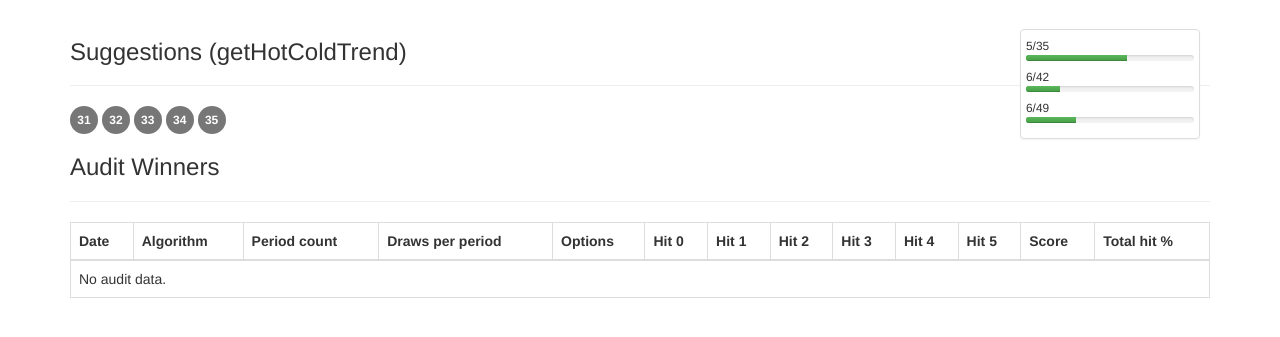
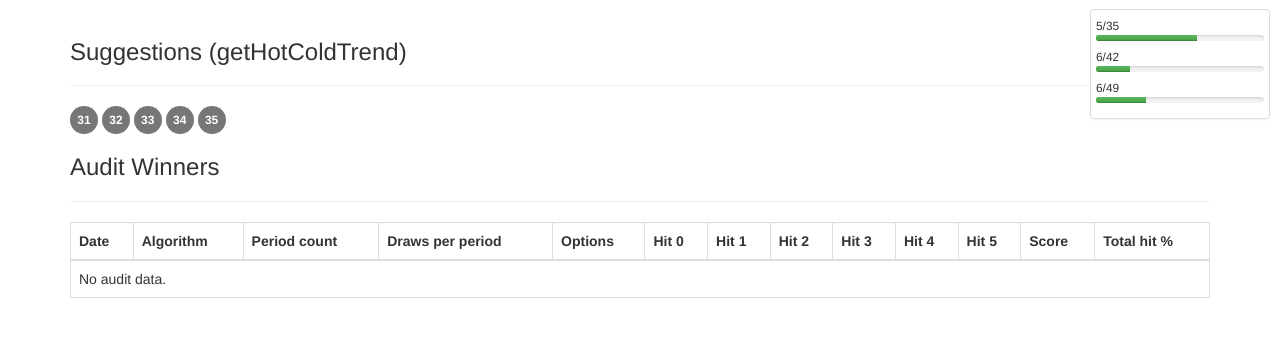
Before and after one commit to mishedone/mo-lottery, a PHP site: page / in a window 1280 px wide. Shown: the part 51-388 px from the top of the page. Run offline with PHP 8.4, Linux system fonts and the light colour scheme; data that the repository does not hold is empty.

Commit message:
Finish styling the progress panel.

```diff
--- a/css/app.css
+++ b/css/app.css
@@ -15,6 +15,22 @@ a {
 
 .navbar-most-right {
     margin-right: 15px;
+}
+
+.panel-progress {
+    position: fixed;
+    top: 60px;
+    right: 10px;
+    width: 180px;
+}
+
+.panel-progress .panel-body {
+    padding: 5px 5px 10px 5px;
+}
+
+.panel-progress .progress {
+    height: 6px;
+    margin: 0 0 5px 0;
 }
 
 .btn-list {
--- a/index.html
+++ b/index.html
@@ -65,24 +65,30 @@
         <div class="container">
             <div id="content-slot"></div>
 
-            <div class="panel panel-default" style="position:fixed;top:80px;right:80px;width:180px;">
-                <div class="panel-body" style="padding:5px 5px 10px 5px;">
+            <div class="panel panel-default panel-progress" style="">
+                <div class="panel-body">
+                    <div>
                         <small>5/35</small>
-                    <div class="progress" style="height:6px;margin:0 0 5px 0;">
+                        <div class="progress">
                             <div class="progress-bar progress-bar-success" role="progressbar" aria-valuenow="60" aria-valuemin="0" aria-valuemax="100" style="width:60%;">
                                 <span class="sr-only">60% Complete</span>
                             </div>
                         </div>
+                    </div>
+                    <div>
                         <small>6/42</small>
-                    <div class="progress" style="height:6px;margin:0 0 5px 0;">
+                        <div class="progress">
                             <div class="progress-bar progress-bar-success" role="progressbar" aria-valuenow="20" aria-valuemin="0" aria-valuemax="100" style="width:20%;">
                                 <span class="sr-only">60% Complete</span>
                             </div>
                         </div>
+                    </div>
+                    <div>
                         <small>6/49</small>
-                    <div class="progress" style="height:6px;margin:0 0 5px 0;">
+                        <div class="progress">
                             <div class="progress-bar progress-bar-success" role="progressbar" aria-valuenow="30" aria-valuemin="0" aria-valuemax="100" style="width:30%;">
                                 <span class="sr-only">60% Complete</span>
+                            </div>
                         </div>
                     </div>
                 </div>
```
Lines whose indentation alone changed are shown as unchanged.
